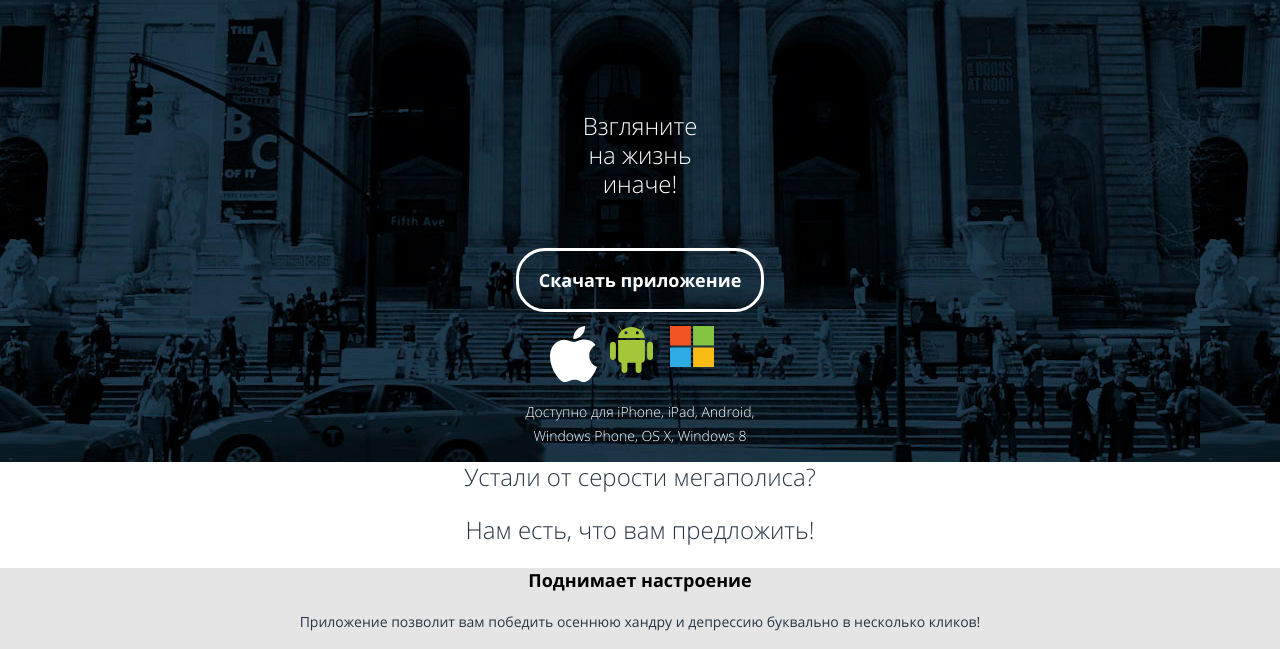
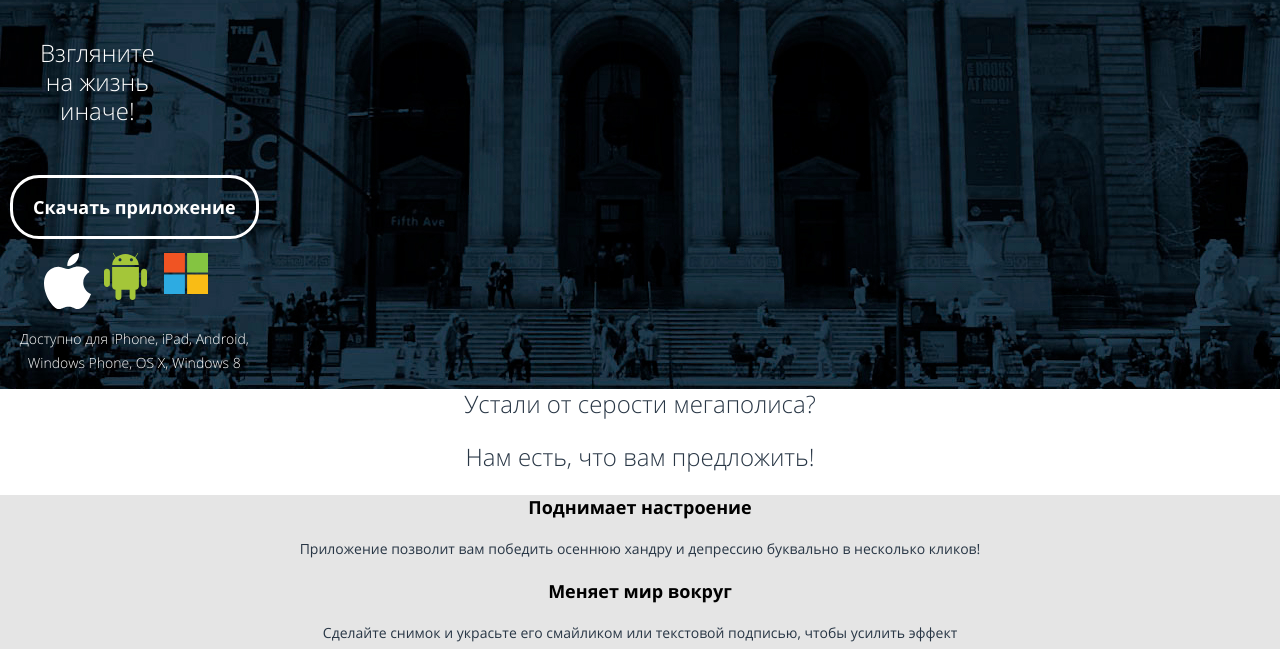
Before and after one commit to Zarrrinochka/1581695-pink-21, a website: page source/index.html in a window 1280 px wide. Shown: the part 117-766 px from the top of the page. Drawn offline with nearby package versions, Linux system fonts and the light colour scheme; files that its build step writes are made by us from their sources.

Commit message:
отступы

```diff
--- a/source/index.html
+++ b/source/index.html
@@ -51,7 +51,7 @@
         </div>
         <div class="download-app">
         <div class="download-app__slogan">
-          <p class="download-app__slogantext">Взгляните<br> на жизнь<br> иначе!</p>
+          <p class="download-app__slogantext">Взгляните<br class="download-apptextstopbr"> на жизнь<br> иначе!</p>
         </div>
           <div class="download-app__wrapper">
             <span class="visually-hidden">Приложение «Пинк» — фотоприложение номер один</span>
--- a/source/less/blocks/download-app.less
+++ b/source/less/blocks/download-app.less
@@ -25,18 +25,6 @@
   }
 }
 
-@media (min-width: @desktop-width) {
-  .download-app__slogan {
-    padding-bottom: 0;
-  }
-}
-
-@media (min-width: @tablet-width) {
-  .download-app__slogan {
-    padding-bottom: 0;
-  }
-}
-
 .download-app__slogantext {
   font-weight: 300;
   font-size: 24px;
@@ -45,13 +33,6 @@
   text-align: center;
   margin: 0;
 }
-
-@media (min-width: @tablet-width) {
-  .download-app__slogantext {
-    text-align: center;
-  }
-}
-
 
 .download-app__a {
   display: block;
@@ -80,6 +61,7 @@
   padding: 0;
   display: flex;
   justify-content: center;
+  list-style-type: none;
 }
 
 .download-app__link {
@@ -101,21 +83,52 @@
   background-image: url("../img/microsoft-logo.svg");
 }
 
+
+.download-apptextstopbr {
+  display: none;
+}
+
+@media (min-width: @tablet-width) {
+
+  .download-app__slogan {
+    padding-bottom: 0;
+    align-self: flex-start;
+  }
+
+  .download-app__slogantext {
+    text-align: center;
+  }
+
+  .download-app__wrapper {
+    align-self: flex-start;
+  }
+}
+
 @media (min-width: @desktop-width) {
   .download-app {
     display: flex;
     flex-direction: column;
-    align-items: center;
     background-color: transparent;
   }
 
   .download-app__wrapper {
     background-color: transparent;
+    align-self: flex-start;
   }
 
   .download-app__slogantext {
     text-align: center;
-    padding-top: 114px;
+    padding-top: 41px;
     padding-bottom: 50px;
+    margin-left: 40px;
+    align-self: flex-start;
+  }
+
+  .download-apptextstopbr {
+    display: block;
+  }
+
+  .download-app__slogan {
+    padding-bottom: 0;
   }
 }
```
